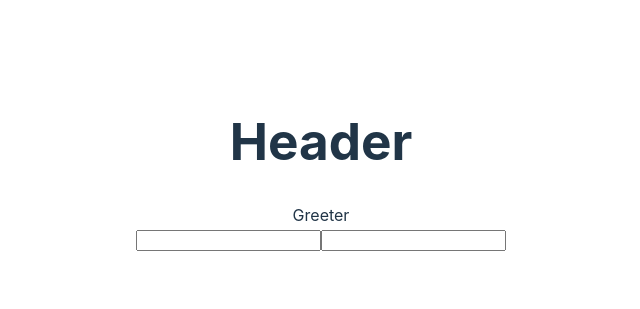
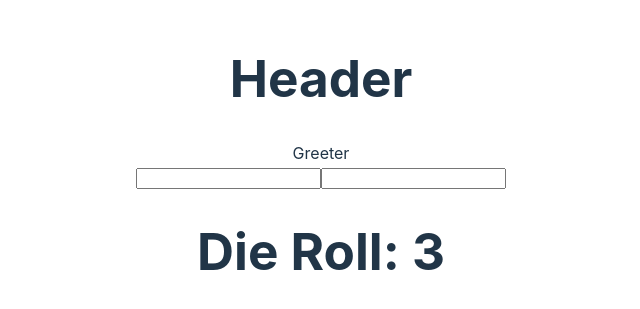
Before and after one commit to benjamindaniels21/colt-react, a React (Vite) app: page / in a window 1280 px wide. Shown: the part 235-544 px from the top of the page, without its empty margins (319-959 px from the left). Built offline with nearby package versions, Linux system fonts and the light colour scheme.

Commit message:
add more components

```diff
--- a/src/App.tsx
+++ b/src/App.tsx
@@ -1,6 +1,7 @@
 import './App.css'
 import Greeter from './components/Greeter'
 import LoginForm from './components/LoginForm'
+import Die from "./components/Die"
 
 function Header() {
   return(
@@ -16,6 +17,7 @@ function App() {
       <Header />
       <Greeter />
       <LoginForm />
+      <Die />
     </>
   )
 }
--- /dev/null
+++ b/src/components/Die.tsx
@@ -0,0 +1,9 @@
+import React from "react";
+
+const Die = () => {
+  const roll = Math.floor(Math.random() * 6) + 1;
+
+  return <h1>Die Roll: {roll}</h1>;
+};
+
+export default Die;
```
